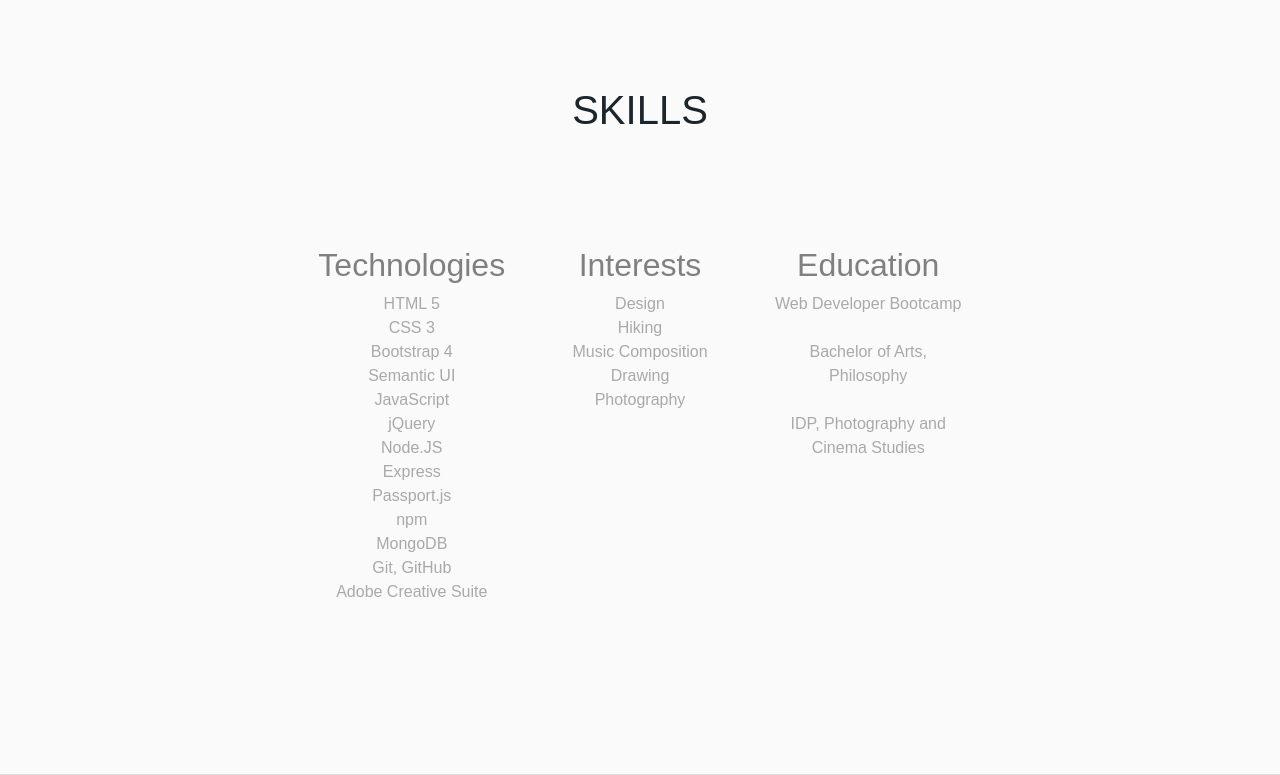
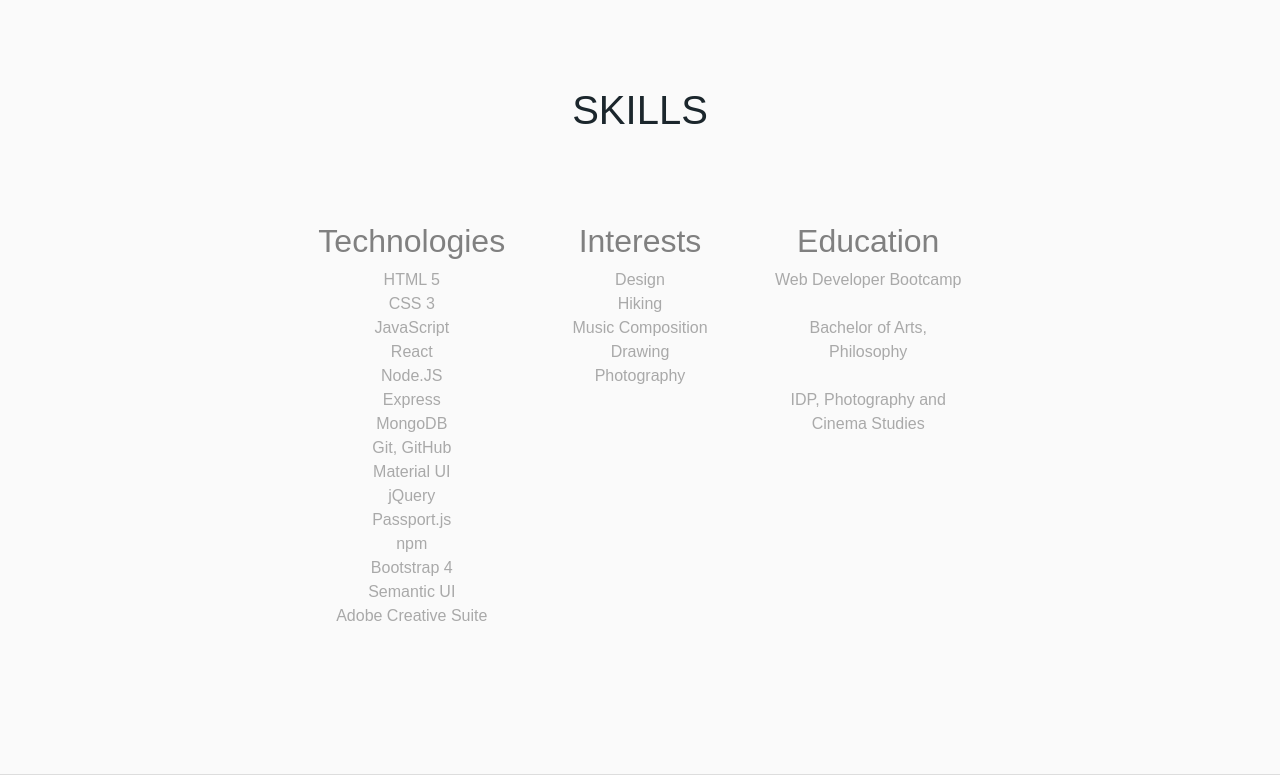
Before and after one commit to christopher-dodge/portfolio, a plain HTML site: page index.html in a window 1280 px wide. Shown: the part 1625-2400 px from the top of the page. Drawn offline with nearby package versions, Linux system fonts and the light colour scheme; a web font is replaced by a local one.

Commit message:
Update skills info

```diff
--- a/index.html
+++ b/index.html
@@ -108,7 +108,7 @@
 
     </div>
 
-    <!-- Skills + Resume -->
+    <!-- Skills -->
     <div class="section off-white" id="skills">
 
       <div class="container d-flex justify-content-center h-100">
@@ -124,20 +124,22 @@
                 <ul>
                   <li>HTML 5</li>
                   <li>CSS 3</li>
+                  <li>JavaScript</li>
+                  <li>React</li>
+                  <li>Node.JS</li>
+                  <li>Express</li>
+                  <li>MongoDB</li>
+                  <li>Git, GitHub</li>
+                  <li>Material UI</li>
+                  <li>jQuery</li>
+                  <li>Passport.js</li>
+                  <li>npm</li>
                   <li>Bootstrap 4</li>
                   <li>Semantic UI</li>
-                  <li>JavaScript</li>
-                  <li>jQuery</li>
-                  <li>Node.JS</li>
-                  <li>Express</li>
-                  <li>Passport.js</li>
-                  <li>npm</li>
-                  <li>MongoDB</li>
-                  <li>Git, GitHub</li>
                   <li>Adobe Creative Suite</li>
                 </ul>
               </div>
-              <div class="col white-bg" data-aos="fade-up" data-aos-duration="1500" data-aos-delay="400" id="interests">
+              <div class="col white-bg align-items-" data-aos="fade-up" data-aos-duration="1500" data-aos-delay="400" id="interests">
                 <h2>Interests</h2>
                   <ul>
                     <li>Design</li>
```
